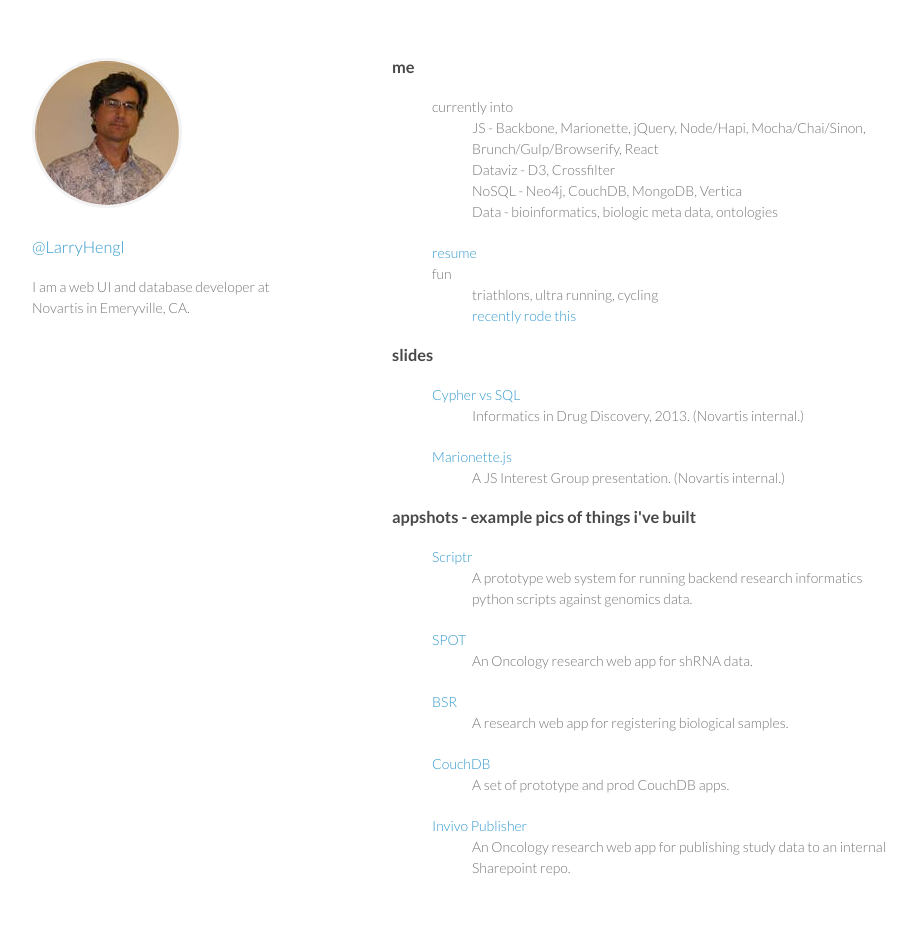
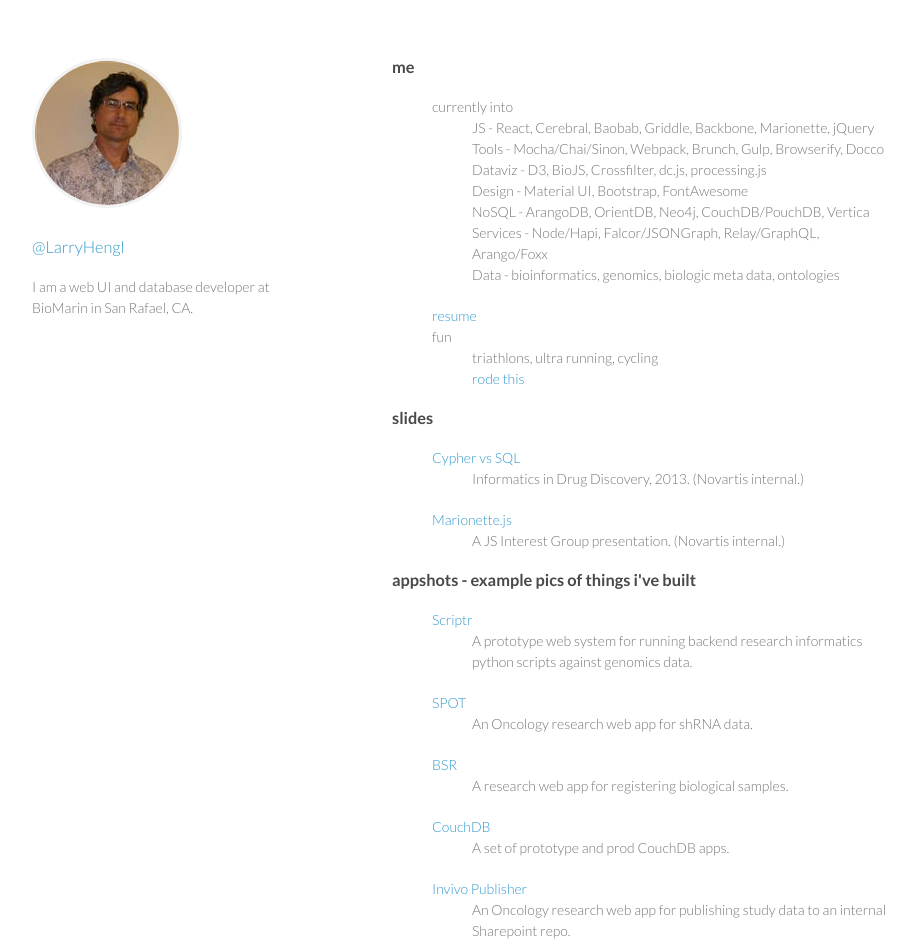
Before and after one commit to larryhengl/larryhengl.github.com, a plain HTML site: page index.html in a window 1280 px wide. Shown: the whole page, without its empty margins (178-1093 px from the left). Drawn offline with Linux system fonts and the light colour scheme.

Commit message:
Emp Update
Chg em and current focus

```diff
--- a/index.html
+++ b/index.html
@@ -27,22 +27,25 @@
           <img  id="mugshot" src="henglla1.jpg">
         </div>
         <h3><a href="http://www.twitter.com/larryhengl">@LarryHengl</a></h3>
-      <span>I am a web UI and database developer at Novartis in Emeryville, CA.</span>
+      <span>I am a web UI and database developer at BioMarin in San Rafael, CA.</span>
       </header>
       <section>
         <h3>me</h3>
         <ul>
           <li>currently into
-            <ul><li>JS - Backbone, Marionette, jQuery, Node/Hapi, Mocha/Chai/Sinon, Brunch/Gulp/Browserify, React</li>
-                <li>Dataviz - D3, Crossfilter</li>
-                <li>NoSQL - Neo4j, CouchDB, MongoDB, Vertica</li>
-                <li>Data - bioinformatics, biologic meta data, ontologies</li>
+            <ul><li>JS - React, Cerebral, Baobab, Griddle, Backbone, Marionette, jQuery</li>
+                <li>Tools - Mocha/Chai/Sinon, Webpack, Brunch, Gulp, Browserify, Docco</li>
+                <li>Dataviz - D3, BioJS, Crossfilter, dc.js, processing.js</li>
+                <li>Design - Material UI, Bootstrap, FontAwesome</li>
+                <li>NoSQL - ArangoDB, OrientDB, Neo4j, CouchDB/PouchDB, Vertica</li>
+                <li>Services - Node/Hapi, Falcor/JSONGraph, Relay/GraphQL, Arango/Foxx</li>
+                <li>Data - bioinformatics, genomics, biologic meta data, ontologies</li>
             </ul>
           <li><a name="resume" href="resume/">resume</a></li>
           <li>fun
             <ul>
               <li>triathlons, ultra running, cycling</li>
-              <li><a name="no-nifty" href="no-nifty/">recently rode this</a></li>
+              <li><a name="no-nifty" href="no-nifty/">rode this</a></li>
             </ul>
           </li>
         </ul>
```
